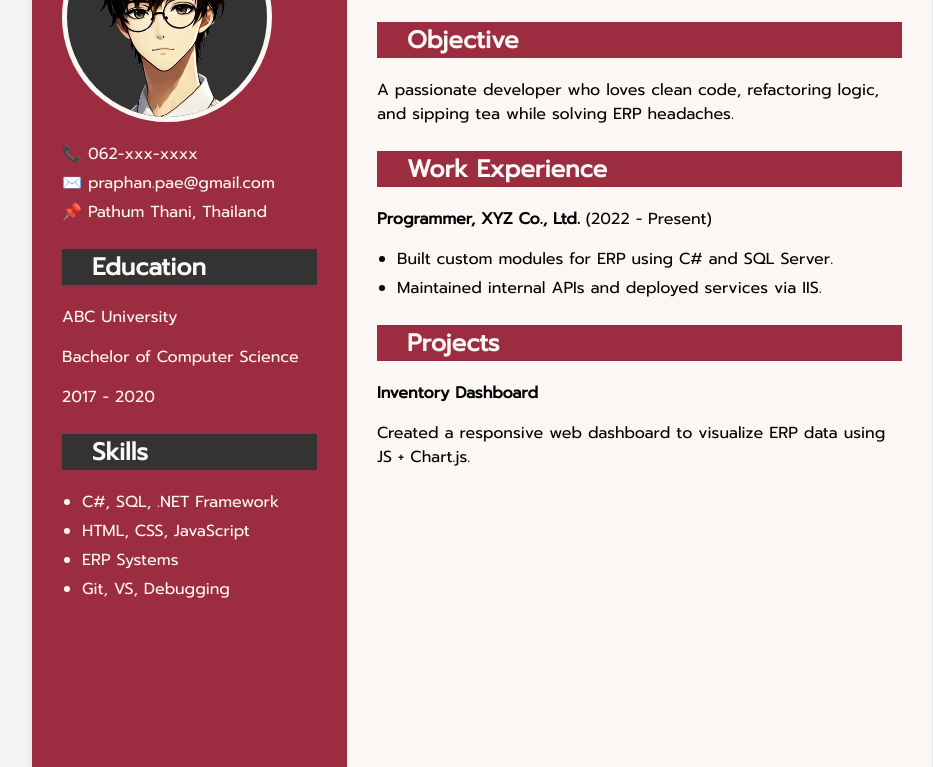
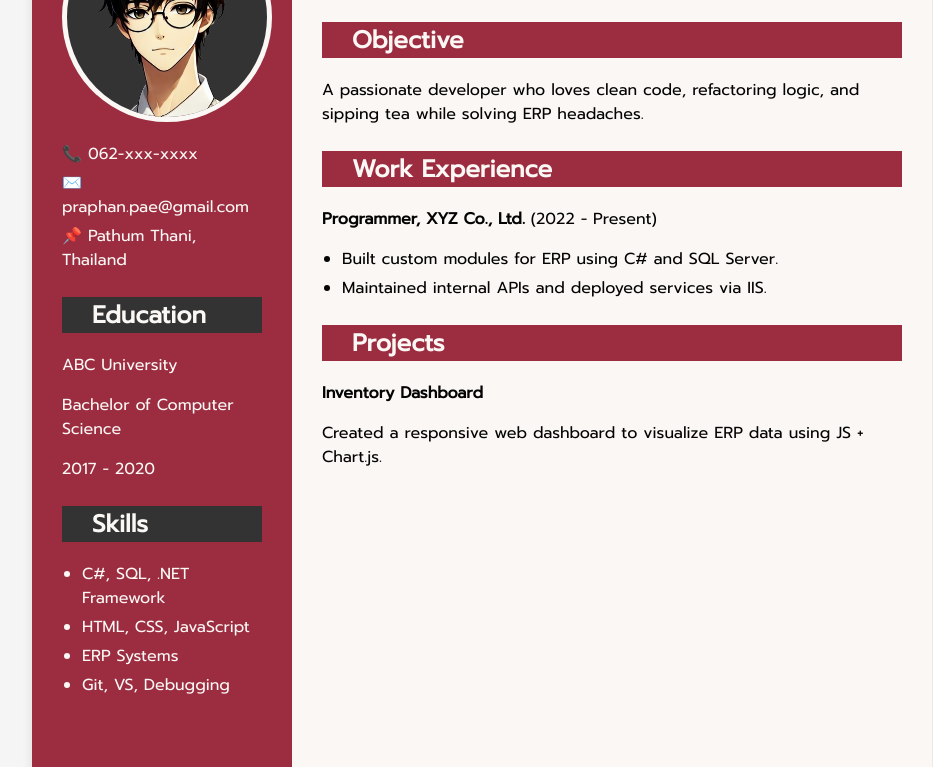
Before and after one commit to kaopancha/HTML-CSS-Homework, a plain HTML site: page Assignment-1-Resume/index.html in a window 1280 px wide. Shown: the part 168-935 px from the top of the page, without its empty margins (158-1091 px from the left). Drawn offline with Linux system fonts and the light colour scheme.

Commit message:
update css

```diff
--- a/Assignment-1-Resume/index.css
+++ b/Assignment-1-Resume/index.css
@@ -15,7 +15,7 @@ body {
   .resume {
     display: flex;
     position: relative; /* ให้ .resume เป็นขอบเขตของ absolute ข้างใน */
-    max-width: 900px;
+    width: 900px;
     min-height: 1024px;
     height: 80vh;
     margin: 50px auto;
@@ -24,6 +24,7 @@ body {
   }
 
   .left {
+    min-width: 260px;
     width: 35%;
     height: 95%;
     background-color: var(--primary-color);
@@ -33,6 +34,7 @@ body {
   }
 
   .right {
+    min-width: 640px;
     width: 65%;
     padding: 30px;
     box-sizing: border-box;
```
